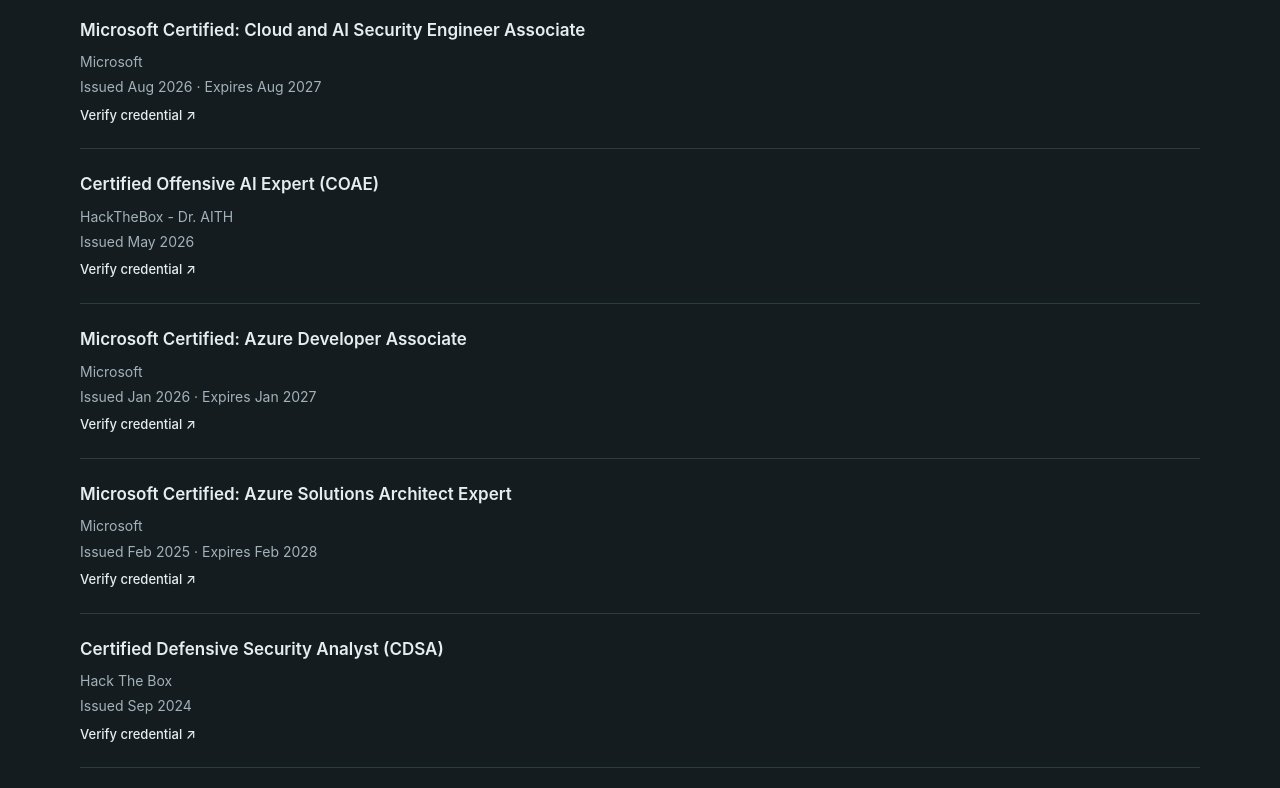
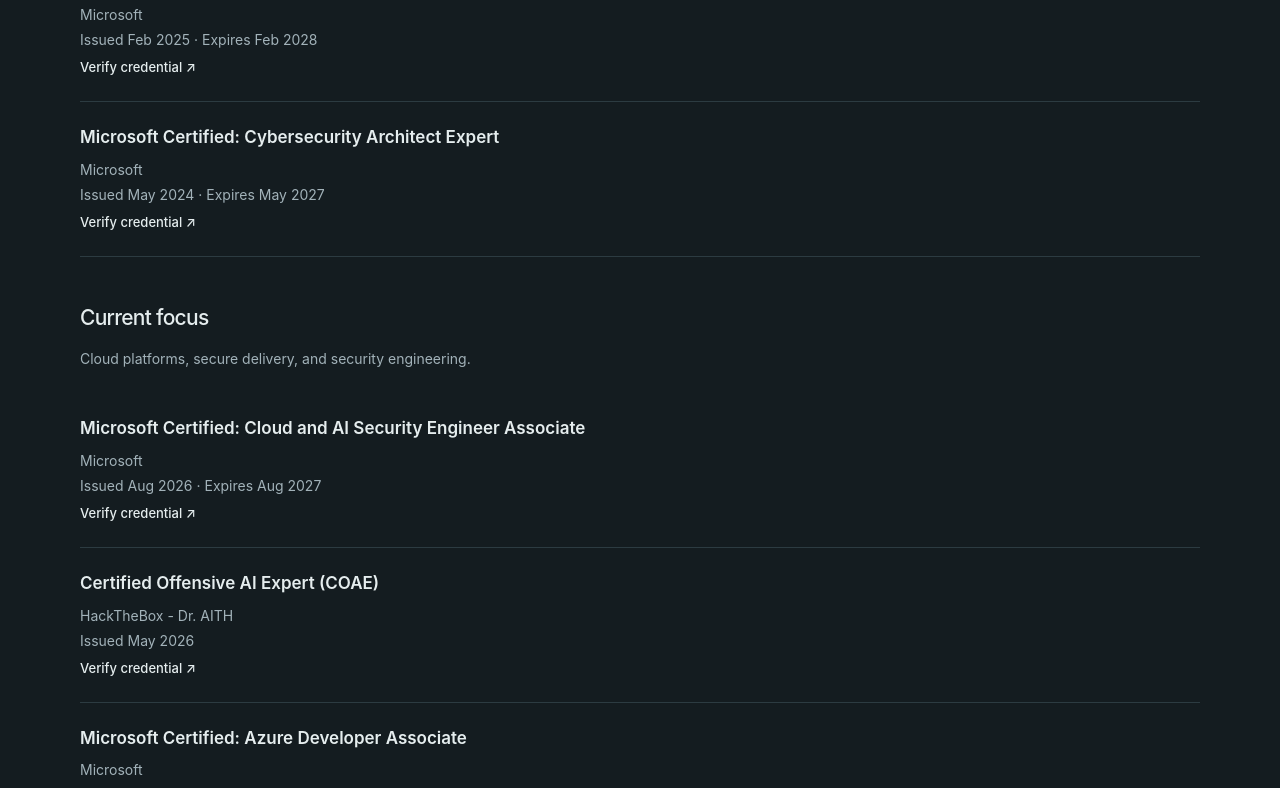
Before and after one commit to cyberproaustin/austindennis.dev, a Next.js app: page /expertise in a window 1280 px wide. Shown: the part 1100-1888 px from the top of the page. Built offline with nearby package versions, Linux system fonts and the light colour scheme.

Commit message:
Give expert credentials a dedicated leading section

```diff
--- a/src/components/certifications.tsx
+++ b/src/components/certifications.tsx
@@ -39,14 +39,19 @@
 }
 
 function CredentialEntries({
-  emphasis,
+  group,
 }: {
-  emphasis: Certification["emphasis"];
+  group: "expert" | "current" | "background";
 }) {
   return (
     <ul className="credential-list">
       {certifications
-        .filter((credential) => credential.emphasis === emphasis)
+        .filter((credential) => {
+          if (group === "expert") return credential.featured;
+          if (group === "current")
+            return credential.emphasis === "current" && !credential.featured;
+          return credential.emphasis === "background";
+        })
         .sort((a, b) => b.issuedOn.localeCompare(a.issuedOn))
         .map((credential) => (
           <li key={credential.id}>
@@ -76,12 +81,16 @@
 export function CertificationList() {
   return (
     <div className="credential-groups">
+      <section aria-labelledby="credentials-expert">
+        <h3 id="credentials-expert">Expert Credentials</h3>
+        <CredentialEntries group="expert" />
+      </section>
       <section aria-labelledby="credentials-current">
         <h3 id="credentials-current">Current focus</h3>
         <p className="credential-note">
           Cloud platforms, secure delivery, and security engineering.
         </p>
-        <CredentialEntries emphasis="current" />
+        <CredentialEntries group="current" />
       </section>
       <section aria-labelledby="credentials-background">
         <h3 id="credentials-background">Background and foundations</h3>
@@ -91,7 +100,7 @@
         </p>
         <details className="credential-background">
           <summary>View additional credentials</summary>
-          <CredentialEntries emphasis="background" />
+          <CredentialEntries group="background" />
         </details>
       </section>
     </div>
```
Also changed, not shown: 2 other files (tests, documents, lock files or other folders).
